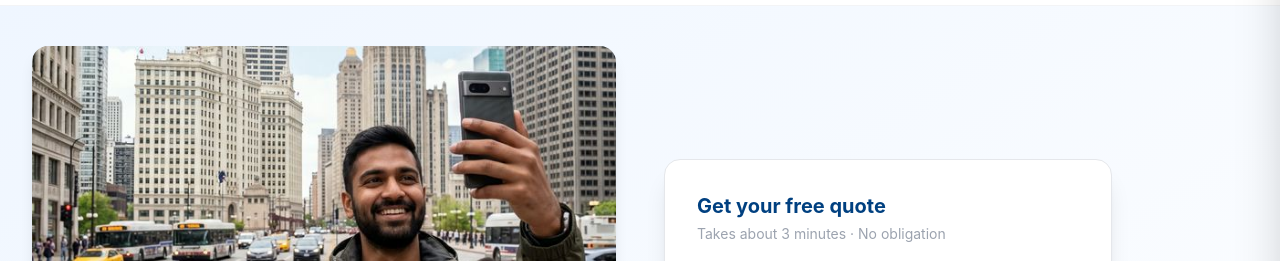
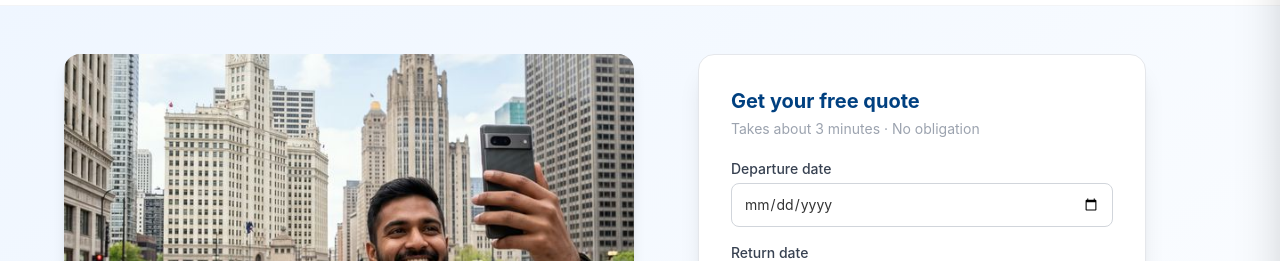
Before and after one commit to GregHomstad/NicoGregTravelInsurance, a website built with Vite: page index.html in a window 1280 px wide. Shown: the part 145-406 px from the top of the page. Built offline with nearby package versions, Linux system fonts and the light colour scheme.

Commit message:
Hero fills the page: wider container, larger image, no forced min-height
Greg's screenshot showed three awkward whitespace issues on his 1920×1080
desktop: empty space to the LEFT, RIGHT, and BELOW the hero content.

Three fixes:

1. Container: max-w-7xl (1280px) → max-w-screen-2xl (1536px) with bigger
   horizontal padding (lg:px-12 xl:px-16). Content uses more of the
   1920px+ viewport instead of being a narrow island in the middle.

2. Hero image: bumped lg breakpoint from h-72 (288px) to lg:h-80 xl:h-96
   (320/384px). The image now reads as a proper hero visual at desktop
   sizes instead of looking small relative to the text column.

3. Section min-height: removed on desktop (lg+). Now the section is
   exactly as tall as its content. Eliminates the ~400px of empty
   bg-blue-50 below the trust bar that was happening because the section
   was forced to viewport height. Mobile retains the min-height so short
   content on tall phones doesn't leave gaps.

4. Grid: changed to grid-cols-[1.1fr_1fr] so the left (copy) column
   gets slightly more space than the form column — feels more balanced.

Verified: hero ends ~9px above the fold on 1920×1080 (effectively
filling the viewport) and mobile (414×896) still shows the full trust
bar above the fold.

```diff
--- a/index.html
+++ b/index.html
@@ -137,19 +137,19 @@
     </section>
 
     <!-- ===== HERO — TWO COLUMN ===== -->
-    <section class="relative bg-gradient-to-br from-blue-50 to-white py-6 md:py-8 lg:py-10 hero-fills-viewport hero-section-pad">
-      <div class="max-w-7xl mx-auto px-4 sm:px-6 lg:px-8">
-        <div class="grid lg:grid-cols-2 gap-8 lg:gap-12 items-center">
+    <section class="relative bg-gradient-to-br from-blue-50 to-white py-6 md:py-8 lg:py-12 hero-fills-viewport hero-section-pad">
+      <div class="max-w-screen-2xl mx-auto px-4 sm:px-6 lg:px-12 xl:px-16 w-full">
+        <div class="grid lg:grid-cols-[1.1fr_1fr] gap-8 lg:gap-16 items-stretch">
 
           <!-- LEFT — Hero Copy -->
           <div>
             <!-- Self hero image -->
             <div class="path-self hero-image-container mb-3">
-              <img src="/images/persona-self.jpg" alt="Indian traveler exploring the US" class="w-full h-44 sm:h-52 md:h-56 lg:h-72 object-cover hero-img-self rounded-2xl shadow-lg">
+              <img src="/images/persona-self.jpg" alt="Indian traveler exploring the US" class="w-full h-44 sm:h-52 md:h-56 lg:h-80 xl:h-96 object-cover hero-img-self rounded-2xl shadow-lg">
             </div>
             <!-- Family hero image -->
             <div class="path-family hero-image-container mb-3">
-              <img src="/images/hero.jpg" alt="Indian couple visiting Golden Gate Bridge in San Francisco" class="w-full h-44 sm:h-52 md:h-56 lg:h-72 object-cover hero-img-family rounded-2xl shadow-lg">
+              <img src="/images/hero.jpg" alt="Indian couple visiting Golden Gate Bridge in San Francisco" class="w-full h-44 sm:h-52 md:h-56 lg:h-80 xl:h-96 object-cover hero-img-family rounded-2xl shadow-lg">
             </div>
 
             <h1 class="text-2xl md:text-3xl lg:text-5xl font-bold text-heading leading-tight mb-2 lg:mb-3">
--- a/src/input.css
+++ b/src/input.css
@@ -160,27 +160,27 @@
   margin: 0 !important;
 }
 
-/* Hero fills the viewport on every breakpoint. Content is anchored to
-   the TOP of the section (right below the persona bar) so there's no
-   awkward empty space above the headline on tall viewports. The min-
-   height + flex layout ensures the section still extends to the bottom
-   of the viewport so the next section doesn't bleed in.
-   Using dvh on supporting browsers (iOS Safari, Chrome Android) so
-   the measurement adapts when the URL bar collapses. */
+/* Hero sizing: lets natural content height drive the section. On mobile
+   we keep a min-height so short content doesn't leave an obvious gap
+   above the next section, but on desktop the form + image + copy are
+   tall enough on their own — adding min-height there just creates
+   awkward whitespace below the trust bar.
+   Using dvh on supporting browsers so mobile measurement adapts when
+   the URL bar collapses. */
 .hero-fills-viewport {
   min-height: calc(100vh - 130px);
   display: flex;
   align-items: flex-start;
 }
 .hero-fills-viewport > * { width: 100%; }
-@media (min-width: 1024px) {
-  .hero-fills-viewport { min-height: calc(100vh - 160px); }
-}
 @supports (height: 100dvh) {
   .hero-fills-viewport { min-height: calc(100dvh - 130px); }
-  @media (min-width: 1024px) {
-    .hero-fills-viewport { min-height: calc(100dvh - 160px); }
-  }
+}
+@media (min-width: 1024px) {
+  /* On desktop, drop the min-height so the section is exactly as tall
+     as its content. With the larger image/form below this fits within
+     a typical desktop viewport without leaving empty space at the bottom. */
+  .hero-fills-viewport { min-height: 0; align-items: stretch; }
 }
 
 /* Hero image positioning — keep the subject (selfie + phone for self,
```
